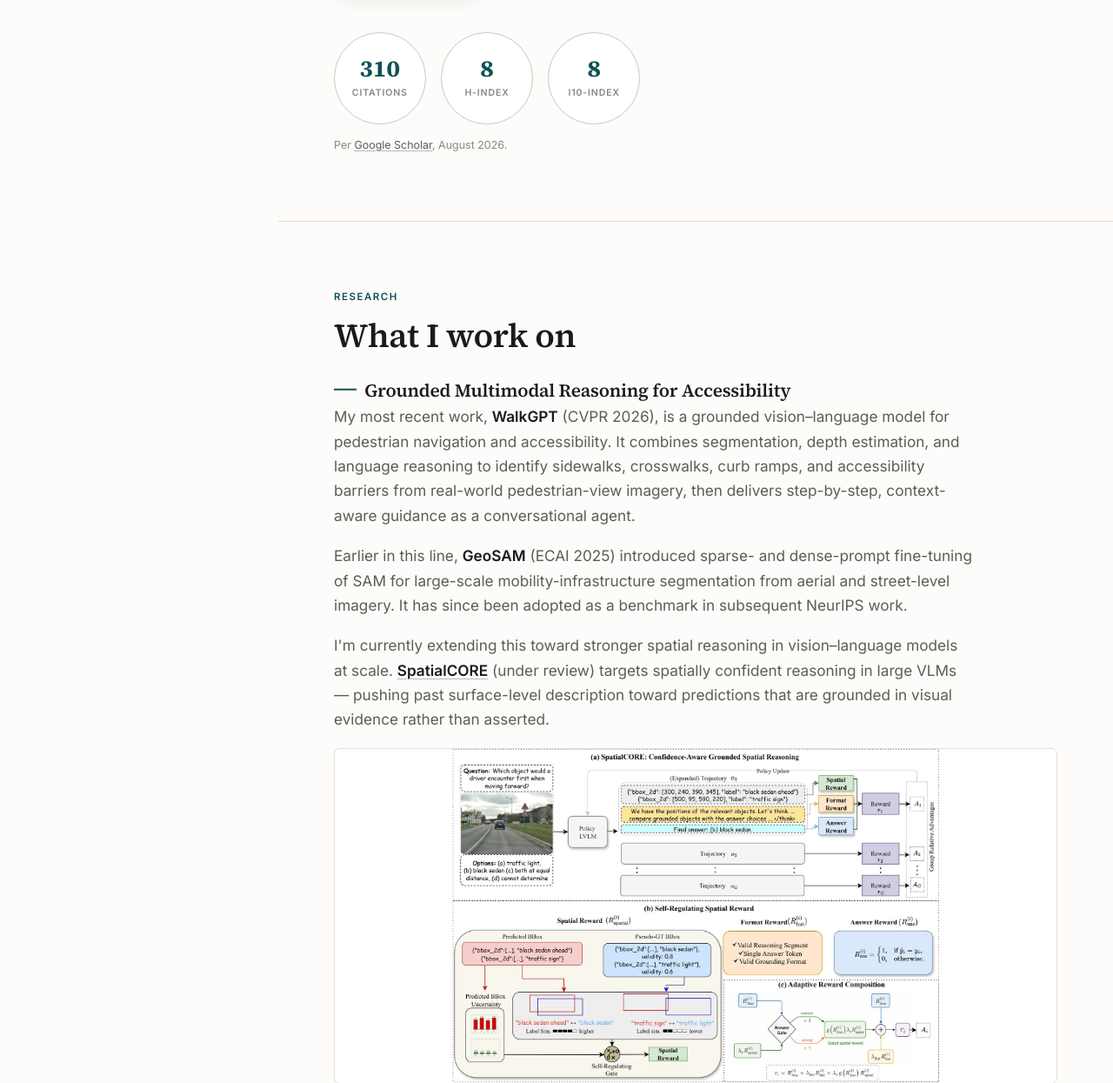
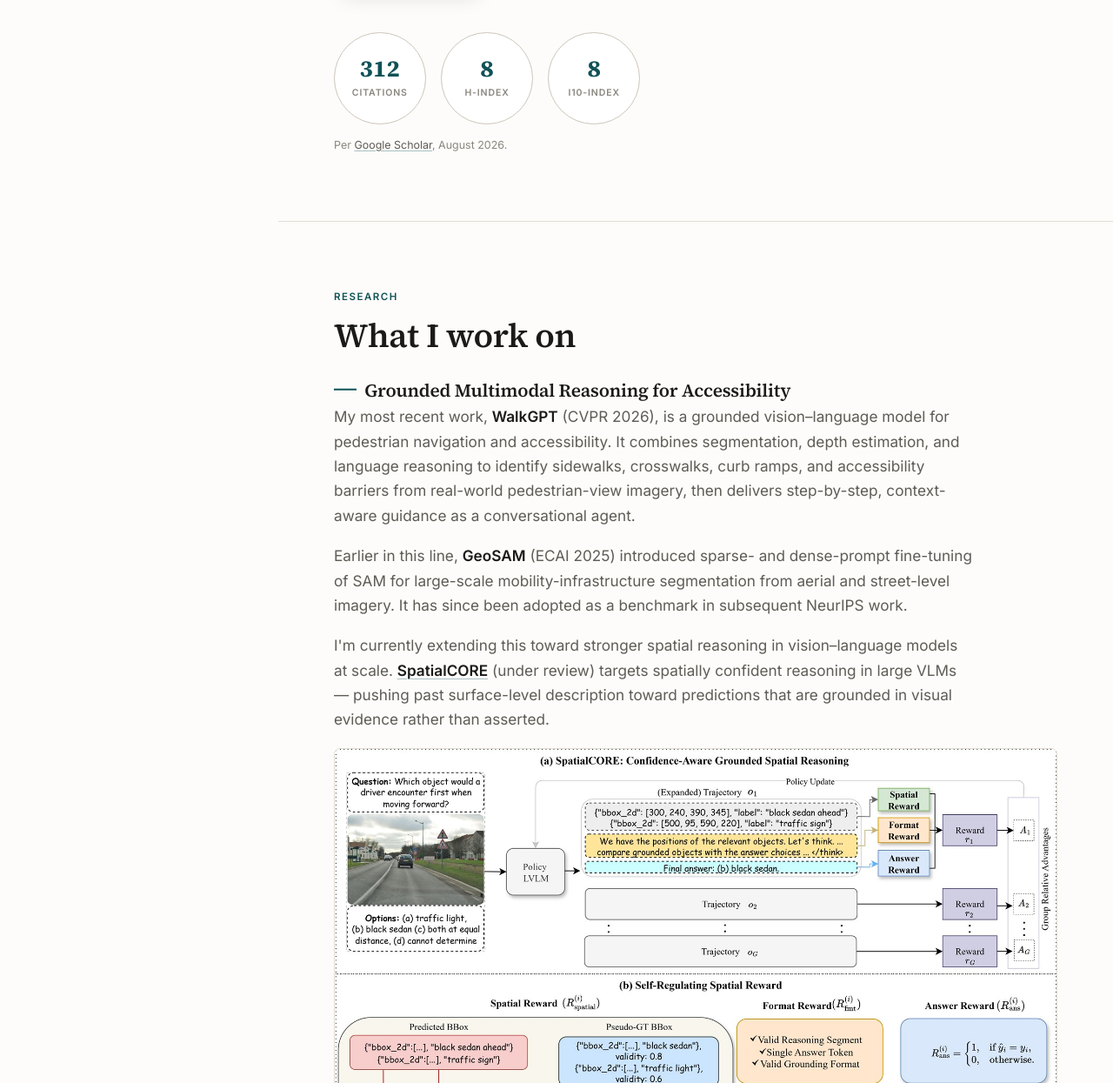
Before and after one commit to rafiibnsultan/rafiibnsultan.github.io, a website: page index.html in a window 1280 px wide. Shown: the part 835-2080 px from the top of the page at 87% size. Drawn offline with Linux system fonts and the light colour scheme.

Commit message:
Update index.html

```diff
--- a/index.html
+++ b/index.html
@@ -609,8 +609,16 @@
     .pub__figure.is-missing::after { display: none; }
 
     /* Same figure treatment, used inline inside the Research prose so each
-       architecture sits directly under the paragraph that explains it. */
+       architecture sits directly under the paragraph that explains it.
+       These are the flagship diagrams, so let width drive and drop the
+       height cap — with a cap, `contain` letterboxed them to ~55% of the
+       column and the panel labels became unreadable. */
     .research-figure { margin-bottom: 1.9rem; }
+    .research-figure img {
+      max-height: none;
+      width: 100%;
+      height: auto;
+    }
 
     .pub__venue {
       display: inline-block;
@@ -1009,6 +1017,9 @@
 
     @media (max-width: 40rem) {
       .pub__figure img { max-height: 15rem; }
+      /* Comes after the base rule, so restate it or the research figures
+         get letterboxed again on small screens. */
+      .research-figure img { max-height: none; }
       .pub__figure::after { opacity: 1; }
       .pub-compact li { grid-template-columns: 1fr; }
       .news li { grid-template-columns: 1fr; gap: .2rem; }
@@ -1175,9 +1186,9 @@
              ==================================================================== -->
         <a class="stats" href="https://scholar.google.com/citations?hl=en&amp;user=d9YLRmEAAAAJ"
            target="_blank" rel="noopener"
-           aria-label="Google Scholar profile: 310 citations, h-index 8, i10-index 8">
+           aria-label="Google Scholar profile: 312 citations, h-index 8, i10-index 8">
           <span class="stat">
-            <span class="stat__num">310</span>
+            <span class="stat__num">312</span>
             <span class="stat__label">Citations</span>
           </span>
           <span class="stat">
```
